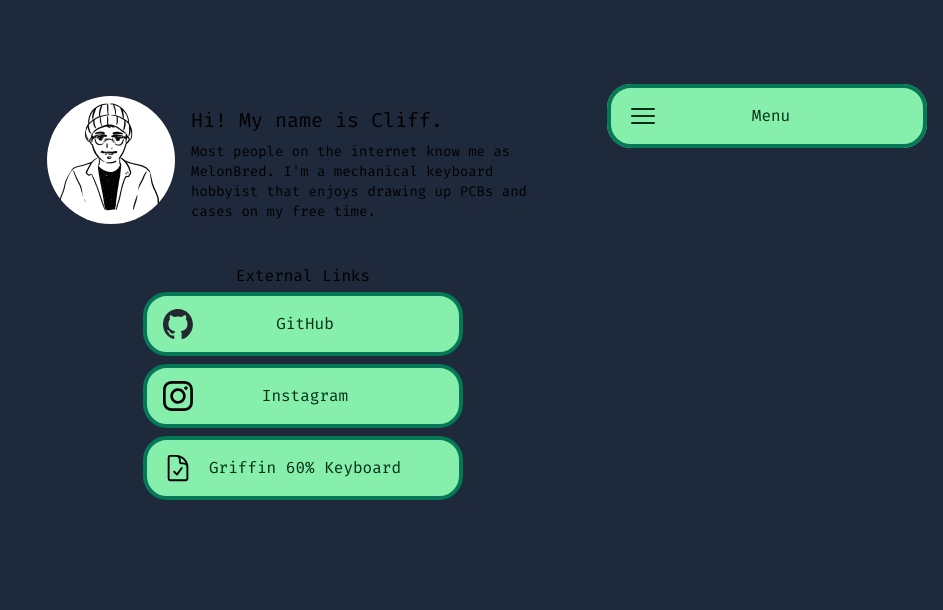
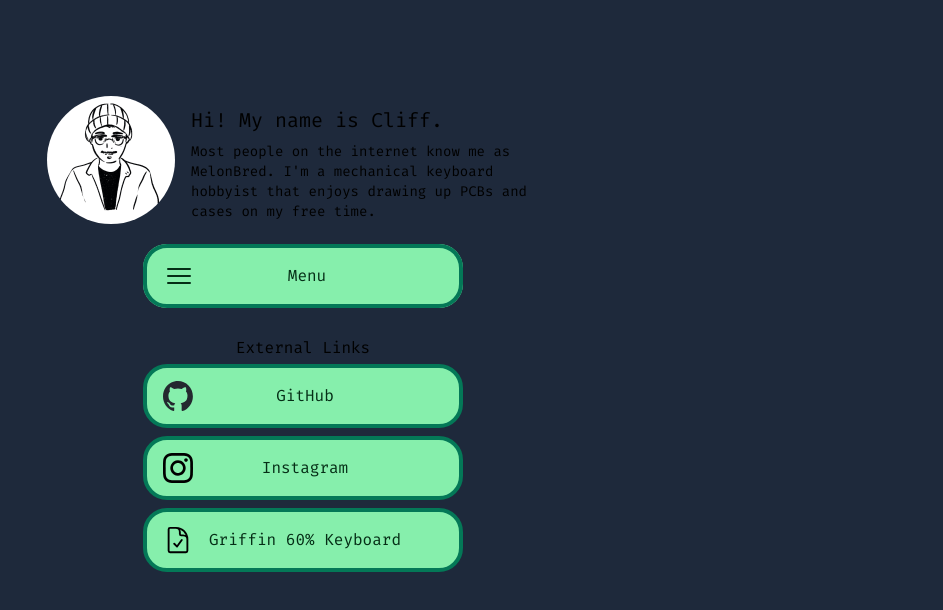
Before and after one commit to melonbred/personal-website, a Next.js app: page / in a window 1280 px wide. Shown: the top 610 px of the page, without its empty margins (337-1280 px from the left). Built offline with nearby package versions, Linux system fonts and the light colour scheme.

Commit message:
Add isHome check to position of menu component.

```diff
--- a/src/components/menu.tsx
+++ b/src/components/menu.tsx
@@ -15,9 +15,10 @@ export default function MenuButton(props: MenuProps) {
 
   return (
     <div
-      className={`${
-        props.addTW ? props.addTW : ""
-      } absolute right-3 m-1 rounded-3xl border-emerald-700 bg-green-300`}
+      className={`${props.addTW ? props.addTW : ""}
+      ${
+        props.isHome ? "" : "absolute right-3"
+      } m-1 rounded-3xl border-emerald-700 bg-green-300`}
     >
       <button onClick={() => setIsClicked(!isClicked)}>
         <div
```
